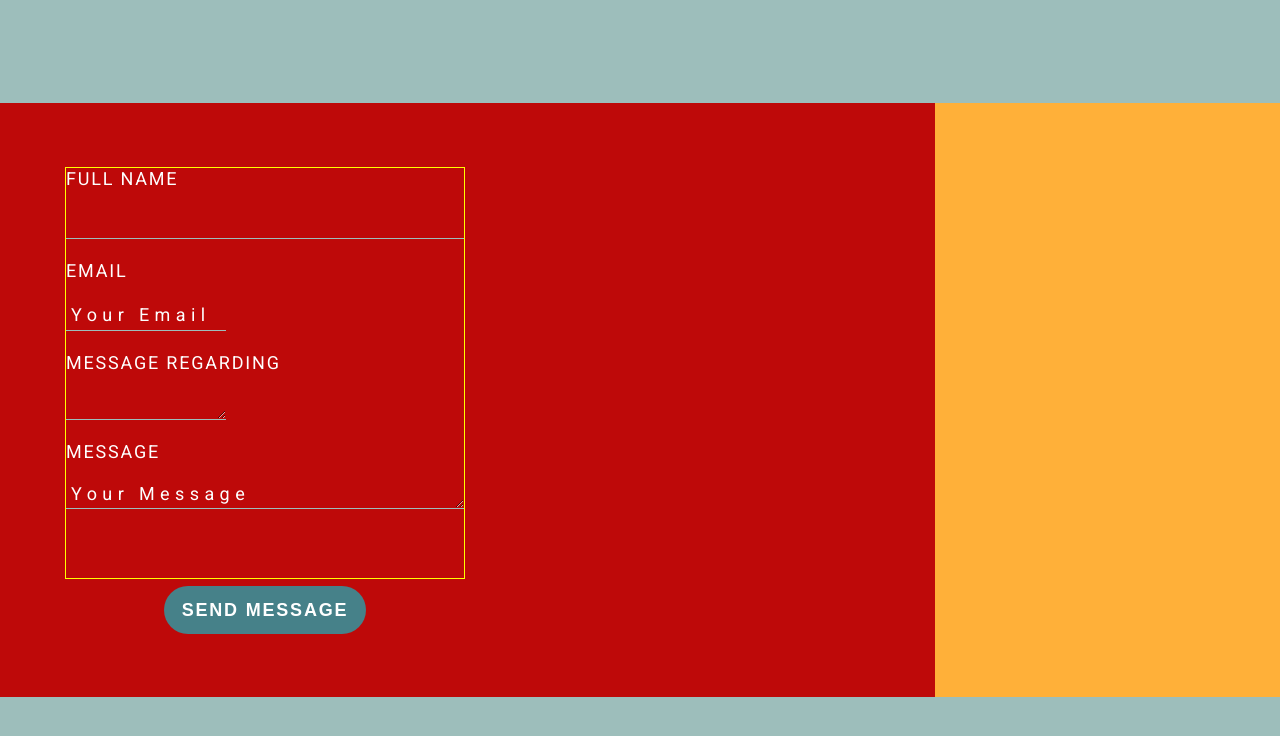
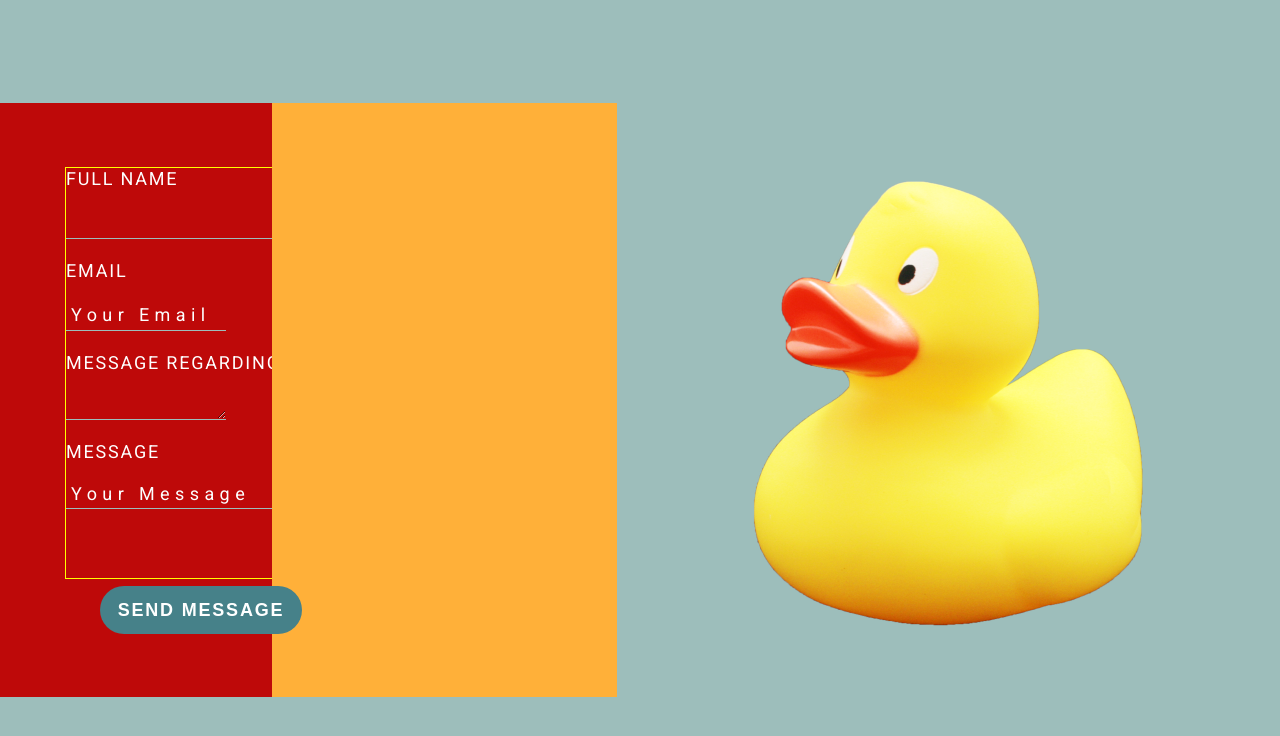
Before and after one commit to anazabalo/Forms-IT-TechForWomen, a plain HTML site: page index.html in a window 1280 px wide. Drawn offline with Linux system fonts and the light colour scheme.

Commit message:
orange container placed and duck image added.

```diff
--- a/index.html
+++ b/index.html
@@ -14,11 +14,16 @@
   <body>
     <main>
       <div class="form__container">
+        <div class="form">
           <form action="">
             <label for="name" class="label">FULL NAME</label>
             <input type="text" class="input__field" />
             <label for="email" class="label">EMAIL</label>
-          <input type="email" placeholder="Your Email" class="input__field border__bottom__input" />
+            <input
+              type="email"
+              placeholder="Your Email"
+              class="input__field border__bottom__input"
+            />
             <label class="label">MESSAGE REGARDING</label>
             <textarea
               name="message"
@@ -38,6 +43,10 @@
           </form>
         </div>
         <div class="orange__container"></div>
+      </div>
+      <div class="image__container">
+        <img src="/images/duck-image.png" alt="plastic duck image" />
+      </div>
     </main>
   </body>
 </html>
--- a/styles/styles.css
+++ b/styles/styles.css
@@ -15,6 +15,9 @@ main {
   font-family: 'Roboto', sans-serif;
 }
 .form__container {
+  display: flex;
+  flex-direction: row;
+  justify-content: space-between;
   max-width: 954px;
   width: 100%;
   min-height: 594px;
@@ -87,5 +90,6 @@ form {
   max-width: 345px;
   width: 100%;
   min-height: 594px;
+
   background-color: #ffb039;
 }
```
Also changed, not shown: images/duck-image.png (added). Lines whose indentation alone changed are shown as unchanged.
